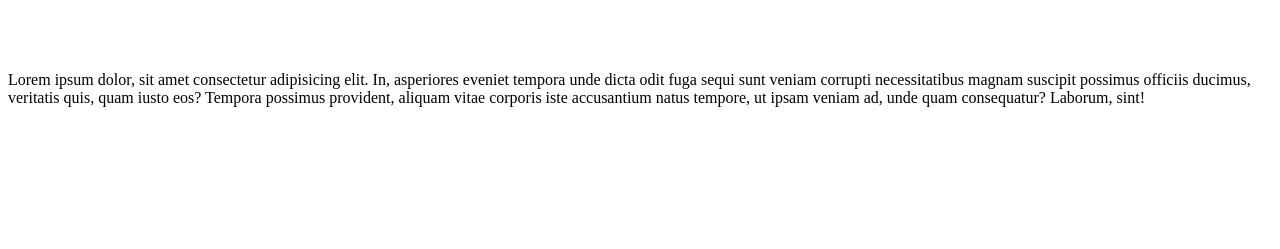
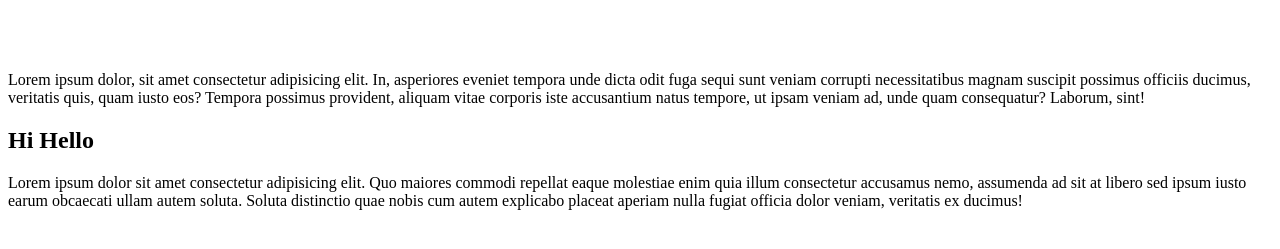
Before and after one commit to aylinsangeetha02-beep/Practice2, a plain HTML site: page index.html in a window 1280 px wide. Shown: the part 61-310 px from the top of the page. Drawn offline with Linux system fonts and the light colour scheme.

Commit message:
add changes

```diff
--- a/index.html
+++ b/index.html
@@ -18,6 +18,11 @@
         eos? Tempora possimus provident, aliquam vitae corporis iste accusantium natus tempore, ut ipsam veniam ad, unde
         quam consequatur? Laborum, sint!
     </p>
+    <h2>Hi Hello</h2>
+    <p>Lorem ipsum dolor sit amet consectetur adipisicing elit. Quo maiores commodi repellat eaque molestiae enim quia
+        illum consectetur accusamus nemo, assumenda ad sit at libero sed ipsum iusto earum obcaecati ullam autem soluta.
+        Soluta distinctio quae nobis cum autem explicabo placeat aperiam nulla fugiat officia dolor veniam, veritatis ex
+        ducimus!</p>
 </body>
 
 </html>
```
